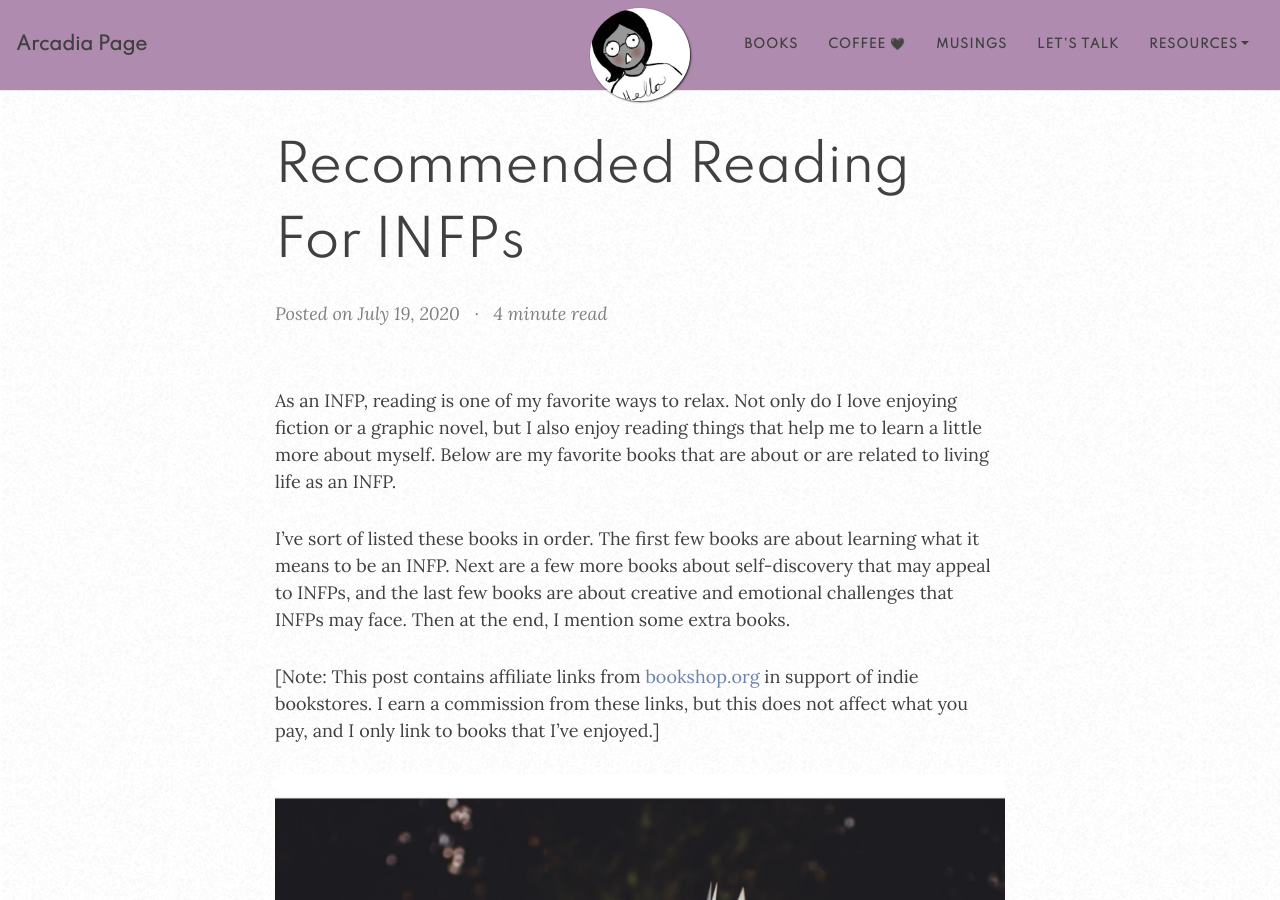
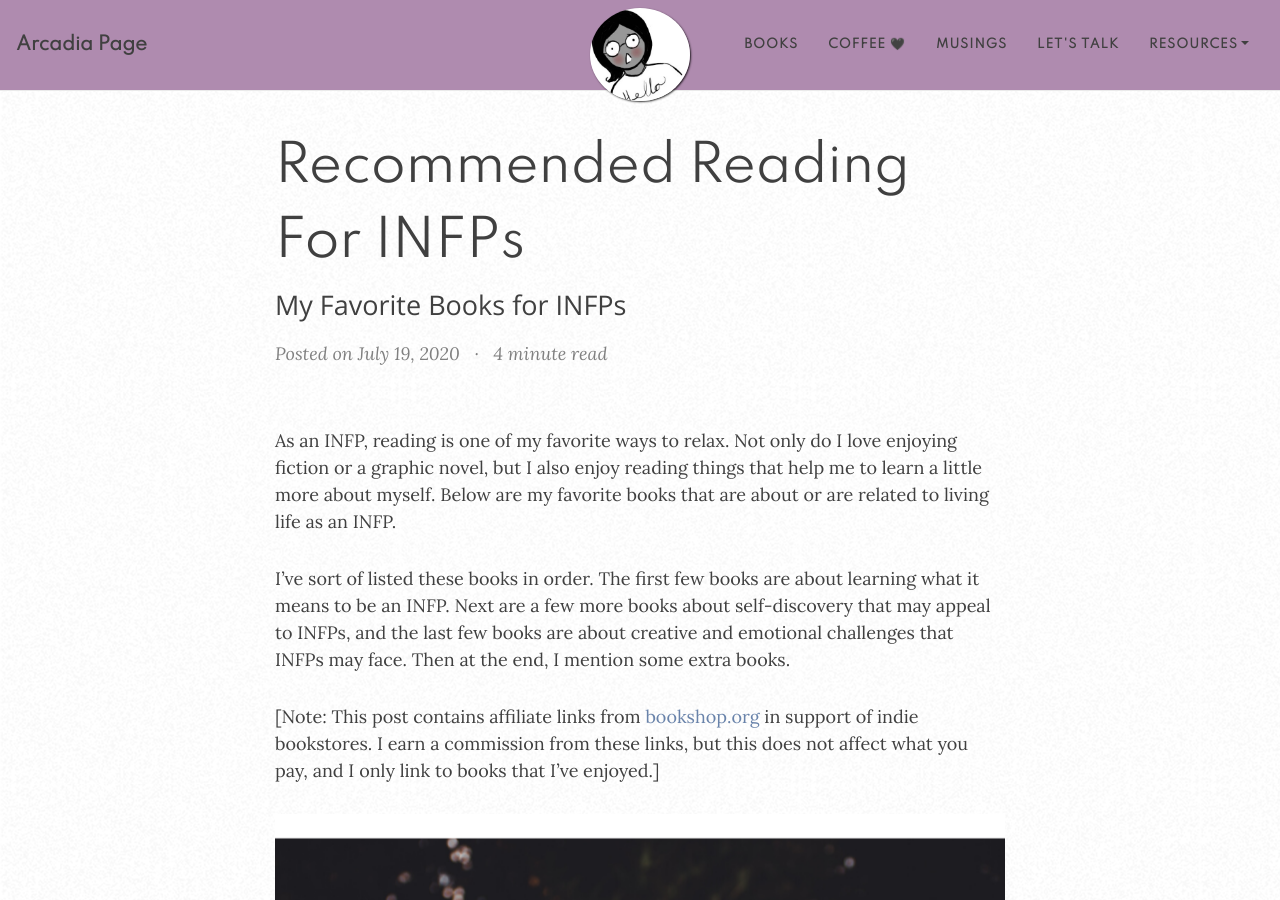
Before and after one commit to arcadiapage/arcadiapage.github.io, a Jekyll site: the page built from _posts/2020-07-19-recommended-reading-for-infps.md, in a window 1280 px wide and 900 px high. Built offline with Jekyll 4.4.1, drawn with Linux system fonts in a browser that asks for light colours; nearby versions of some CDN libraries; comment, search, counter and statistics services are not loaded.

Commit message:
Update from Forestry.io arcadiapage updated _posts/2020-07-19-recommended-reading-for-infps.md

```diff
--- a/_posts/2020-07-19-recommended-reading-for-infps.md
+++ b/_posts/2020-07-19-recommended-reading-for-infps.md
@@ -1,7 +1,7 @@
 ---
 layout: post
 title: Recommended Reading For INFPs
-subtitle: ''
+subtitle: My Favorite Books for INFPs
 tags:
 - 'INFP & HSP '
 
```
